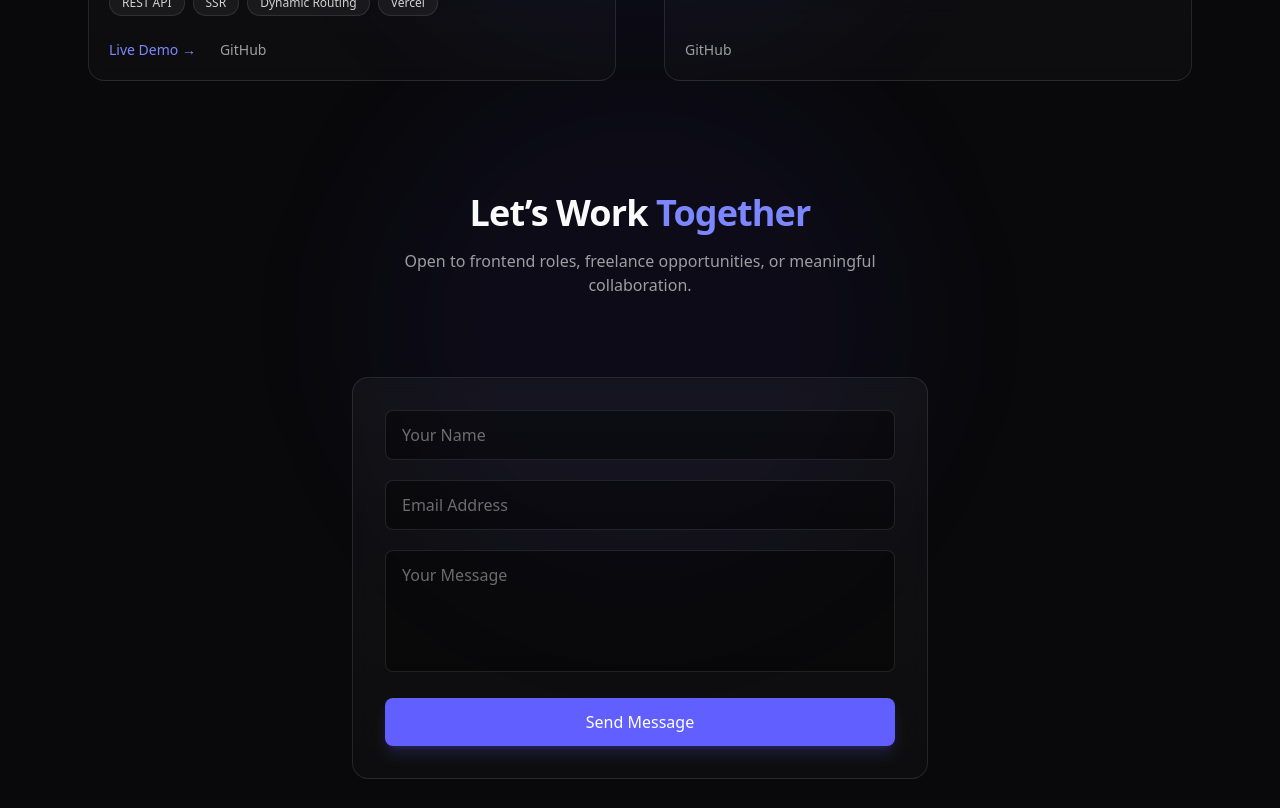
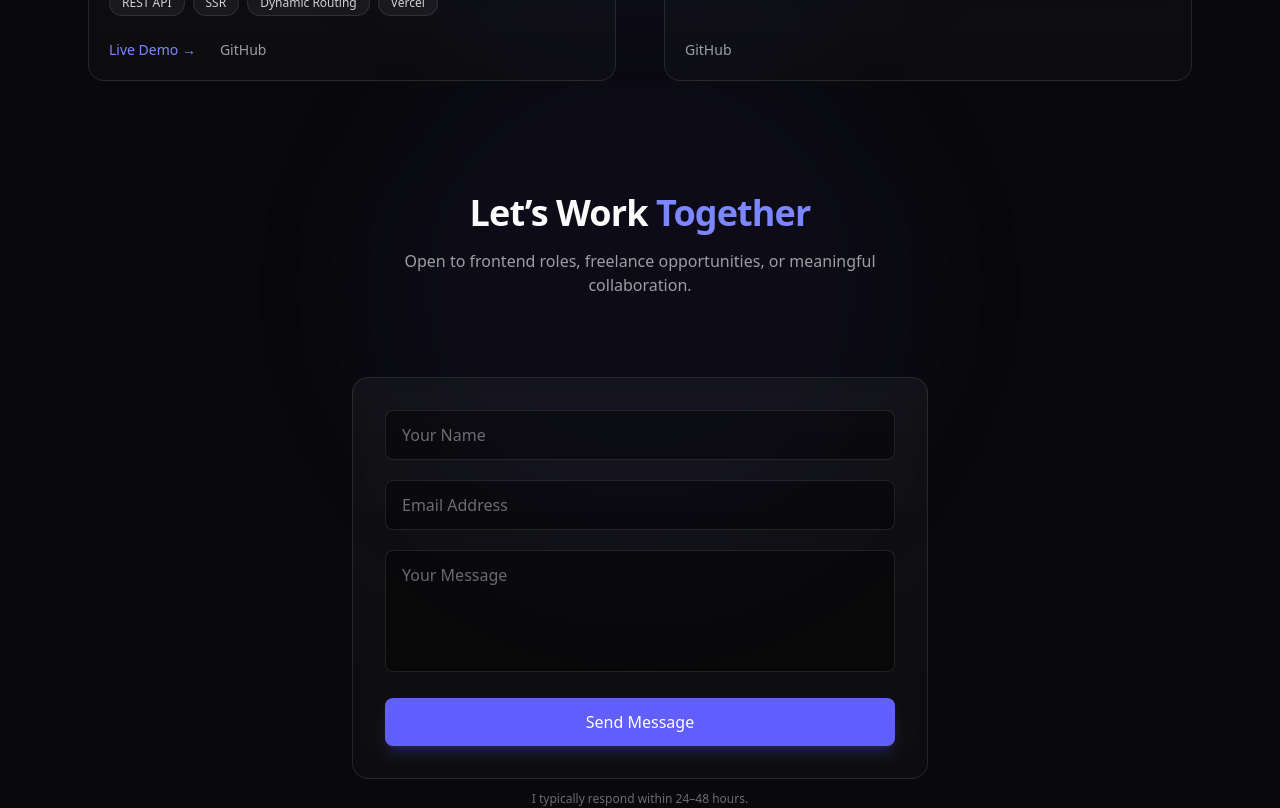
Before and after one commit to YatishPatil1234/portfolio, a Next.js app: page / in a window 1280 px wide. Shown: the part 2727-3535 px from the top of the page. Built offline with nearby package versions, Linux system fonts and the light colour scheme.

Commit message:
Add conditional rendering for direct email display in Contact component

```diff
--- a/src/components/Contact.jsx
+++ b/src/components/Contact.jsx
@@ -168,6 +168,7 @@ export default function Contact() {
       </motion.form>
 
       {/* Direct Email */}
+      {process.env.NEXT_PUBLIC_CONTACT_EMAIL && (
         <p className="mt-8 text-center text-sm text-white/50">
           Or email me directly at{" "}
           <a
@@ -177,6 +178,7 @@ export default function Contact() {
             {process.env.NEXT_PUBLIC_CONTACT_EMAIL}
           </a>
         </p>
+      )}
 
       <p className="mt-3 text-center text-xs text-white/40">
         I typically respond within 24–48 hours.
```
Lines whose indentation alone changed are shown as unchanged.
